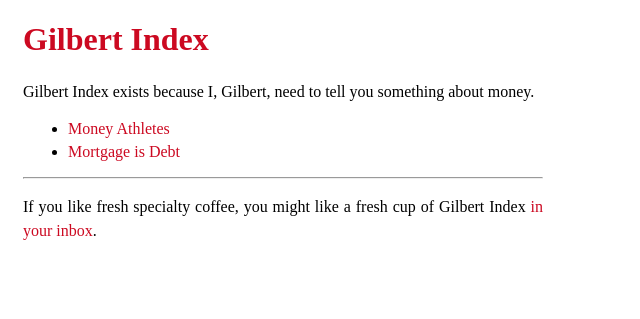
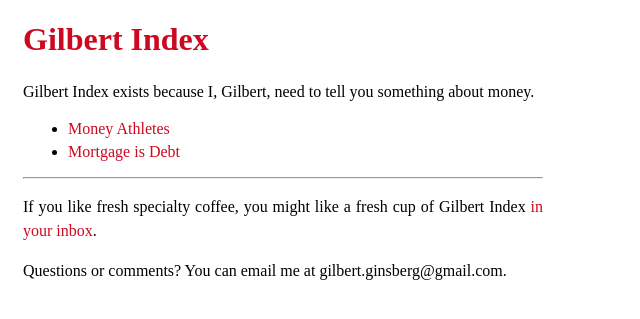
Before and after one commit to danilosierrac/gilbert-index, a Jekyll site: the page built from index.html, in a window 1280 px wide. Shown: the top 319 px of the page, without its empty margins (0-640 px from the left). Built offline with Jekyll 4.4.1, drawn with Linux system fonts in a browser that asks for light colours.

Commit message:
feat: Added email to footer

```diff
--- a/_layouts/default.html
+++ b/_layouts/default.html
@@ -10,11 +10,13 @@
        </div>
      </main>
      <hr>
-    <p class="rss-subscribe">If you like fresh specialty coffee, you might like a
-      fresh cup of Gilbert Index
-      <a href="https://feedburner.google.com/fb/a/mailverify?uri=gilbertindex&amp;loc=en_US">
+     <footer>
+       <p class="rss-subscribe">If you like fresh specialty coffee, you might like a
+      fresh cup of Gilbert Index <a href="https://feedburner.google.com/fb/a/mailverify?uri=gilbertindex&amp;loc=en_US">
         in your inbox</a>.
-    </p>
+      </p>
+      <p>Questions or comments? You can email me at gilbert.ginsberg@gmail.com.</p>
+    </footer>
    </div>
   </body>
 </html>
--- a/assets/css/main.scss
+++ b/assets/css/main.scss
@@ -41,3 +41,7 @@
 .rss-subscribe {
   text-align: justify;
 }
+
+footer p {
+  text-align: left;
+}
```
